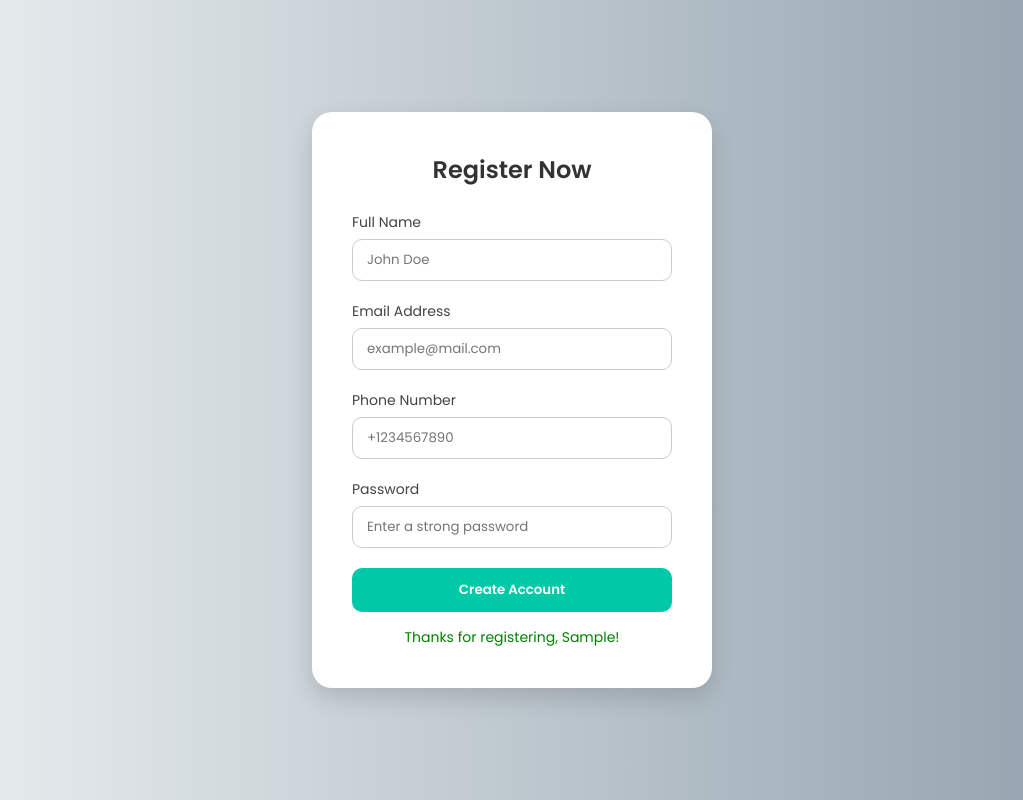
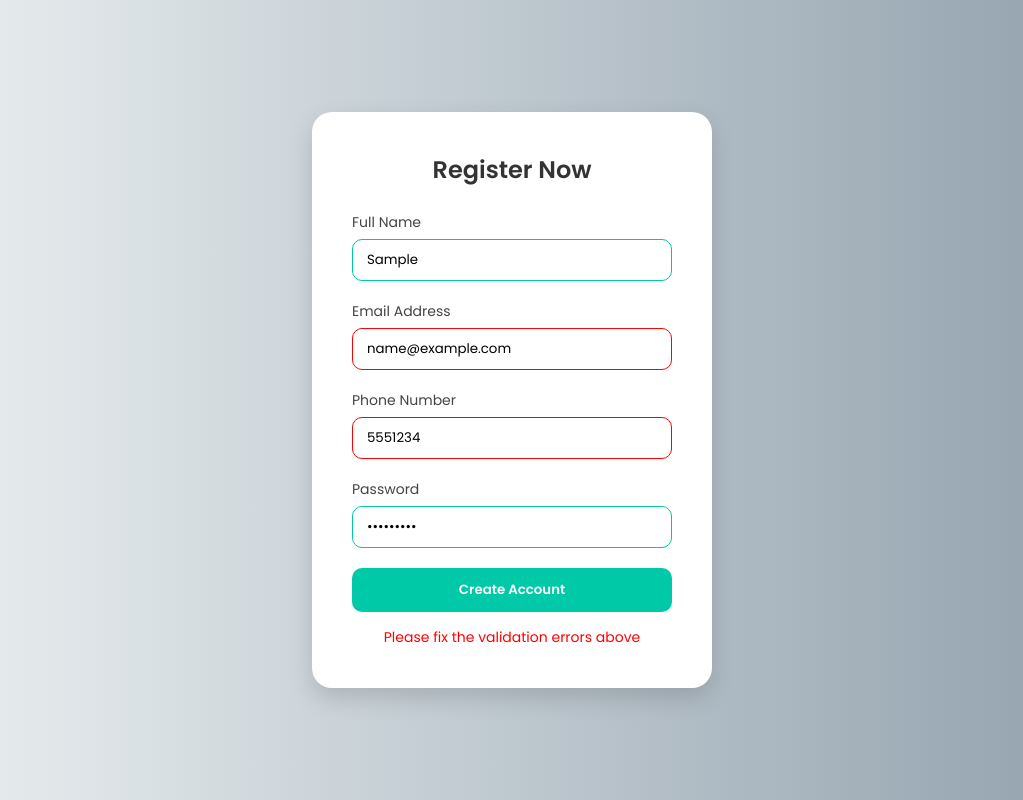
Before and after one commit to firatolin/interactive-form, a plain HTML site: page index.html in a window 1280 px wide. Both pictures are taken after typing "Sample", "name@example.com", "5551234", "Sample123" into the empty fields and a click on the button "Create Account". Shown: the whole page, without its empty margins (128-1151 px from the left). Drawn offline with Linux system fonts and the light colour scheme.

Commit message:
js validation

```diff
--- a/index.html
+++ b/index.html
@@ -17,7 +17,7 @@
         <h2>Register Now</h2>
 
         <label for="name">Full Name</label>
-        <input type="text" id="name" placeholder="John Doe" required />
+        <input type="text" id="name" placeholder="Abebe Besobela" required />
 
         <label for="email">Email Address</label>
         <input
--- a/script.js
+++ b/script.js
@@ -1,22 +1,84 @@
-// script.js
+document.addEventListener("DOMContentLoaded", () => {
   const form = document.getElementById("registrationForm");
+  const nameInput = document.getElementById("name");
+  const emailInput = document.getElementById("email");
+  const phoneInput = document.getElementById("phone");
+  const passwordInput = document.getElementById("password");
   const message = document.getElementById("message");
 
-form.addEventListener("submit", function (e) {
+  function showError(input, msg) {
+    input.style.borderColor = "red";
+    message.style.color = "red";
+    message.textContent = msg;
+  }
+
+  function clearError(input) {
+    input.style.borderColor = "#00c9a7";
+    message.textContent = "";
+  }
+
+  function validateEmail(email) {
+    const re = /^[^\\s@]+@[^\\s@]+\\.[^\\s@]+$/;
+    return re.test(email);
+  }
+
+  function validatePhone(phone) {
+    const re = /^[0-9]{10,15}$/;
+    return re.test(phone);
+  }
+
+  nameInput.addEventListener("blur", () => {
+    if (!nameInput.value.trim()) {
+      showError(nameInput, "Name cannot be empty");
+    } else {
+      clearError(nameInput);
+    }
+  });
+
+  emailInput.addEventListener("blur", () => {
+    if (!validateEmail(emailInput.value.trim())) {
+      showError(emailInput, "Enter a valid email address");
+    } else {
+      clearError(emailInput);
+    }
+  });
+
+  phoneInput.addEventListener("blur", () => {
+    if (!validatePhone(phoneInput.value.trim())) {
+      showError(phoneInput, "Enter a valid phone number");
+    } else {
+      clearError(phoneInput);
+    }
+  });
+
+  passwordInput.addEventListener("blur", () => {
+    if (passwordInput.value.length < 6) {
+      showError(passwordInput, "Password must be at least 6 characters");
+    } else {
+      clearError(passwordInput);
+    }
+  });
+
+  form.addEventListener("submit", (e) => {
     e.preventDefault();
 
-  const name = document.getElementById("name").value.trim();
-  const email = document.getElementById("email").value.trim();
-  const phone = document.getElementById("phone").value.trim();
-  const password = document.getElementById("password").value;
+    const name = nameInput.value.trim();
+    const email = emailInput.value.trim();
+    const phone = phoneInput.value.trim();
+    const password = passwordInput.value;
 
     if (!name || !email || !phone || !password) {
-    message.style.color = "red";
-    message.textContent = "Please fill in all fields.";
+      showError(form, "Please fill in all fields");
+      return;
+    }
+
+    if (!validateEmail(email) || !validatePhone(phone) || password.length < 6) {
+      showError(form, "Please fix the validation errors above");
       return;
     }
 
     message.style.color = "green";
-  message.textContent = `Thanks for registering, ${name}!`;
+    message.textContent = `🎉 Thank you for registering, ${name}!`;
     form.reset();
   });
+});
```
Lines whose indentation alone changed are shown as unchanged.
